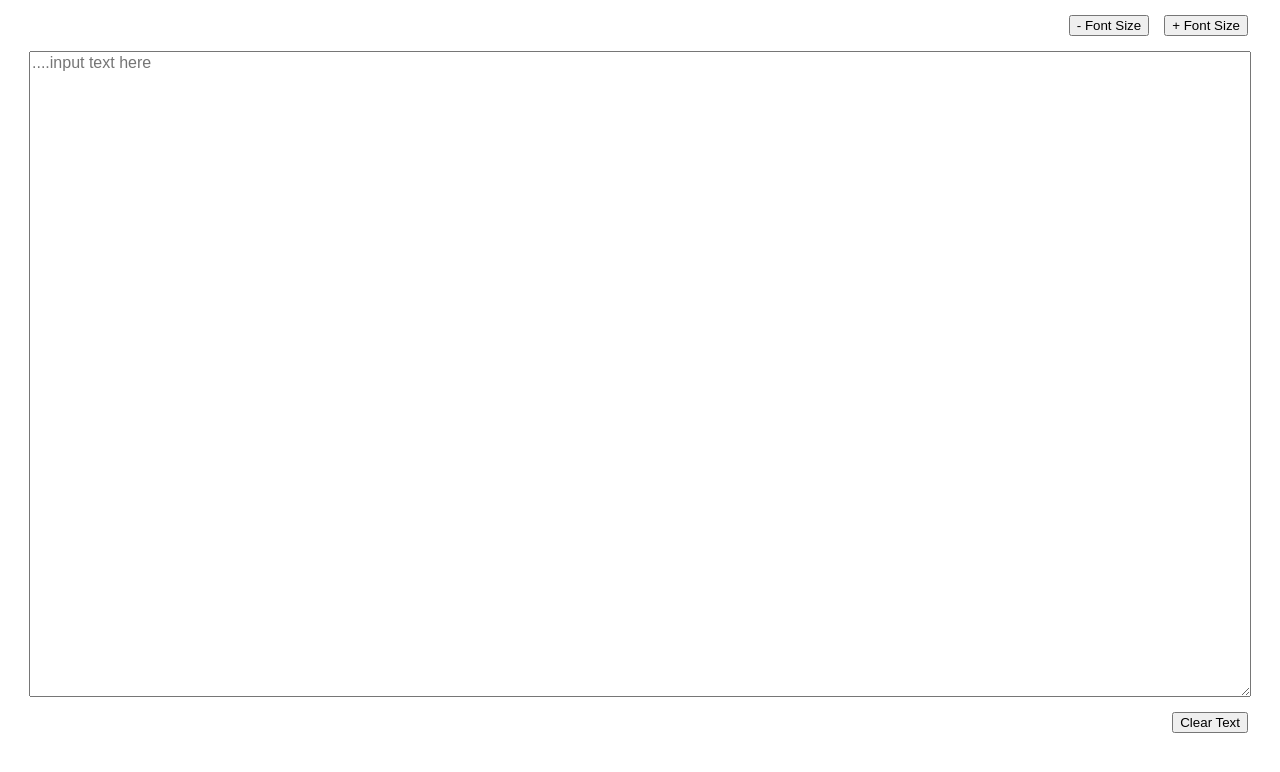
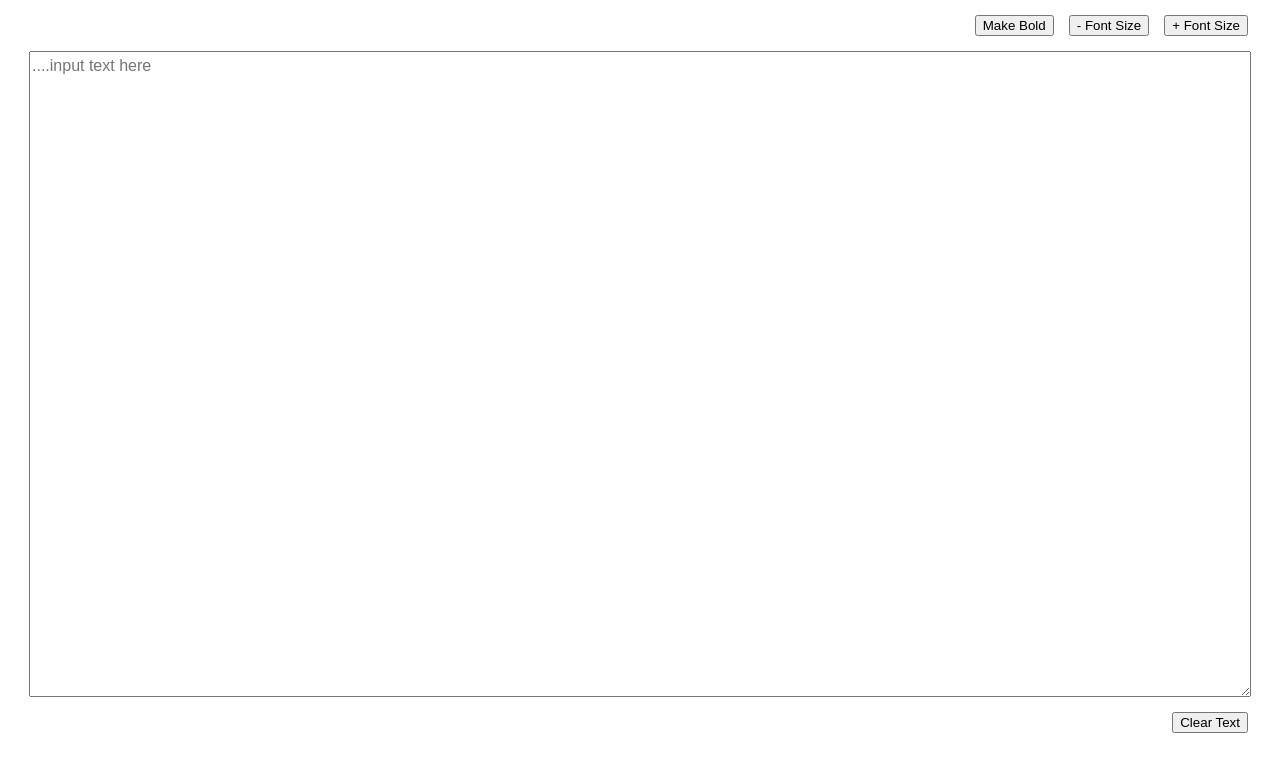
Before and after one commit to ThomasKisner/openDyslexicSite, a React (Create React App) app: page / in a window 1280 px wide. Shown: the top 772 px of the page. Built offline with nearby package versions, Linux system fonts and the light colour scheme; a web font is replaced by a local one.

Commit message:
add more line spacing, add bold button

```diff
--- a/src/App.css
+++ b/src/App.css
@@ -51,6 +51,7 @@
   min-height: 80vh;
   margin: 0 auto;
   overflow-y: scroll;
+  line-height: 1.5;
 }
 
 .clearButton {
@@ -128,3 +129,8 @@ input:checked + .slider:before {
 .slider.round:before {
   border-radius: 50%;
 }
+
+.bold {
+  font-weight: bold;
+  color: "red";
+}
--- a/src/App.js
+++ b/src/App.js
@@ -11,6 +11,7 @@ import { faMoon as farMoon } from "@fortawesome/free-regular-svg-icons";
 function App() {
   const [text, setText] = useState("");
   const [fontSize, setFontSize] = useState("1rem");
+  const [bold, setBold] = useState(false);
   const { mode } = useDarkmodeContext();
   const themeMode = mode || "light";
   const css = setThemeMode(themeMode);
@@ -30,6 +31,9 @@ function App() {
   return (
     <div className="app">
       <div className="clearButtonDiv">
+        <button onClick={() => setBold(!bold)} className="clearButton">
+          {!bold ? "Make Bold" : "Remove Bold"}
+        </button>
         <button
           onClick={() => fontSizeChange("decrement")}
           className="clearButton"
@@ -53,7 +57,13 @@ function App() {
         </label>
         <FontAwesomeIcon icon={themeMode === "dark" ? fasMoon : farMoon} /> */}
       </div>
-      <TextArea handleInput={handleInput} text={text} fontSize={fontSize} />
+      <TextArea
+        handleInput={handleInput}
+        text={text}
+        fontSize={fontSize}
+        bold={bold}
+      />
+
       <div className="clearButtonDiv">
         <button onClick={() => setText("")} className="clearButton">
           Clear Text
--- a/src/components/TextArea.js
+++ b/src/components/TextArea.js
@@ -1,6 +1,6 @@
 import React, { useEffect } from "react";
 
-export default function TextArea({ text, handleInput, fontSize }) {
+export default function TextArea({ text, handleInput, fontSize, bold }) {
   // useEffect(() => {
   //   console.log(text);
   // }, [text]);
@@ -10,7 +10,7 @@ export default function TextArea({ text, handleInput, fontSize }) {
       type="text"
       value={text}
       onChange={handleInput}
-      className="textField"
+      className={`textField ${bold ? "bold" : ""}`}
       style={{ fontSize: fontSize }}
       placeholder="....input text here"
     ></textarea>
```
